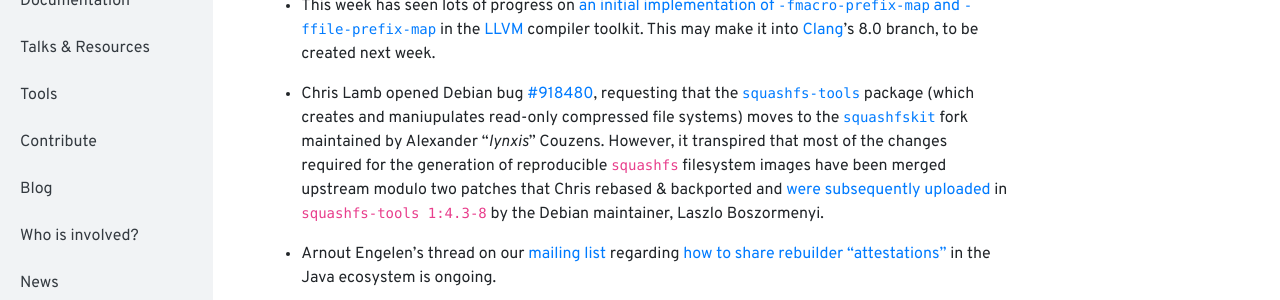
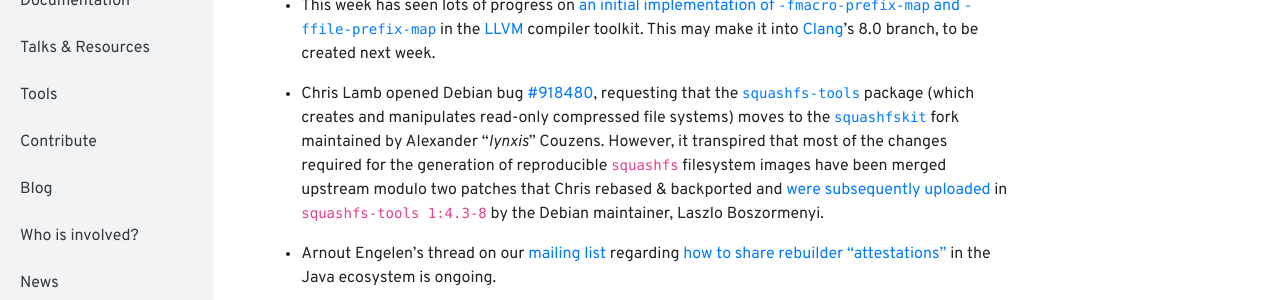
Before and after one commit to prototypefund/reproducible-website, a Jekyll site: the page built from _blog/posts/194.md, in a window 1280 px wide and 900 px high, scrolled down 315 px. Shown: the part 174-474 px from the top of the window. Built offline with Jekyll 4.4.1, drawn with Linux system fonts in a browser that asks for light colours; some of the changed text lies outside the part shown.

Commit message:
194: -2 typos

```diff
--- a/_blog/posts/194.md
+++ b/_blog/posts/194.md
@@ -9,7 +9,7 @@
 
 * This week has seen lots of progress on [an initial implementation of `-fmacro-prefix-map` and `-ffile-prefix-map`](https://reviews.llvm.org/D49466) in the [LLVM](https://llvm.org/) compiler toolkit. This may make it into [Clang](https://clang.llvm.org/)'s 8.0 branch, to be created next week.
 
-* Chris Lamb opened Debian bug [#918480](https://bugs.debian.org/918480), requesting that the [`squashfs-tools`](https://tracker.debian.org/pkg/squashfs-tools) package (which creates and maniupulates read-only compressed file systems) moves to the [`squashfskit`](https://github.com/squashfskit/squashfskit) fork maintained by Alexander "*lynxis*" Couzens. However, it transpired that most of the changes required for the generation of reproducible `squashfs` filesystem images have been merged upstream modulo two patches that Chris rebased & backported and [were subsequently uploaded](https://tracker.debian.org/news/1018142/accepted-squashfs-tools-143-8-source-into-unstable/) in `squashfs-tools 1:4.3-8` by the Debian maintainer, Laszlo Boszormenyi.
+* Chris Lamb opened Debian bug [#918480](https://bugs.debian.org/918480), requesting that the [`squashfs-tools`](https://tracker.debian.org/pkg/squashfs-tools) package (which creates and manipulates read-only compressed file systems) moves to the [`squashfskit`](https://github.com/squashfskit/squashfskit) fork maintained by Alexander "*lynxis*" Couzens. However, it transpired that most of the changes required for the generation of reproducible `squashfs` filesystem images have been merged upstream modulo two patches that Chris rebased & backported and [were subsequently uploaded](https://tracker.debian.org/news/1018142/accepted-squashfs-tools-143-8-source-into-unstable/) in `squashfs-tools 1:4.3-8` by the Debian maintainer, Laszlo Boszormenyi.
 
 * Arnout Engelen's thread on our [mailing list](https://lists.reproducible-builds.org/pipermail/rb-general/) regarding [how to share rebuilder "attestations"](https://lists.reproducible-builds.org/pipermail/rb-general/2019-January/001378.html) in the Java ecosystem is ongoing.
 
```
Also changed, not shown: other parts of _blog/posts/194.md (+1 -1 lines).
